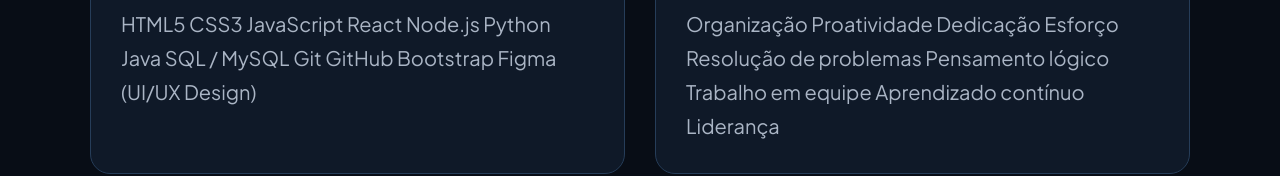
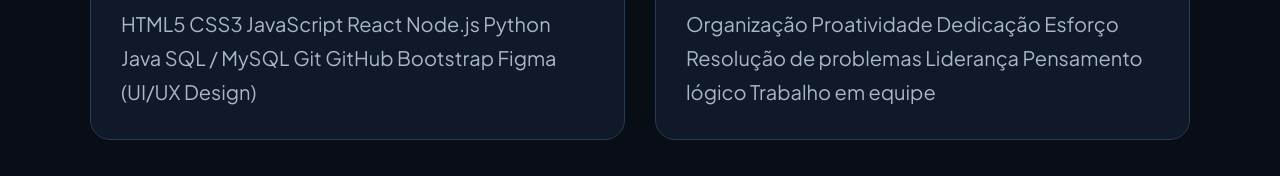
Before and after one commit to GabrielMiranda14/Portfolio, a plain HTML site: page index.html in a window 1280 px wide. Shown: the part 791-967 px from the top of the page. Drawn offline with Linux system fonts and the light colour scheme.

Commit message:
feat: Finalization of the soft and hard skills layout

```diff
--- a/index.html
+++ b/index.html
@@ -127,10 +127,9 @@
                     <span class="skill-tag">Dedicação</span>
                     <span class="skill-tag">Esforço</span>
                     <span class="skill-tag">Resolução de problemas</span>
+                    <span class="skill-tag">Liderança</span>
                     <span class="skill-tag">Pensamento lógico</span>
                     <span class="skill-tag">Trabalho em equipe</span>
-                    <span class="skill-tag">Aprendizado contínuo</span>
-                    <span class="skill-tag">Liderança</span>
                 </div>
             </div>
         </div>
```
